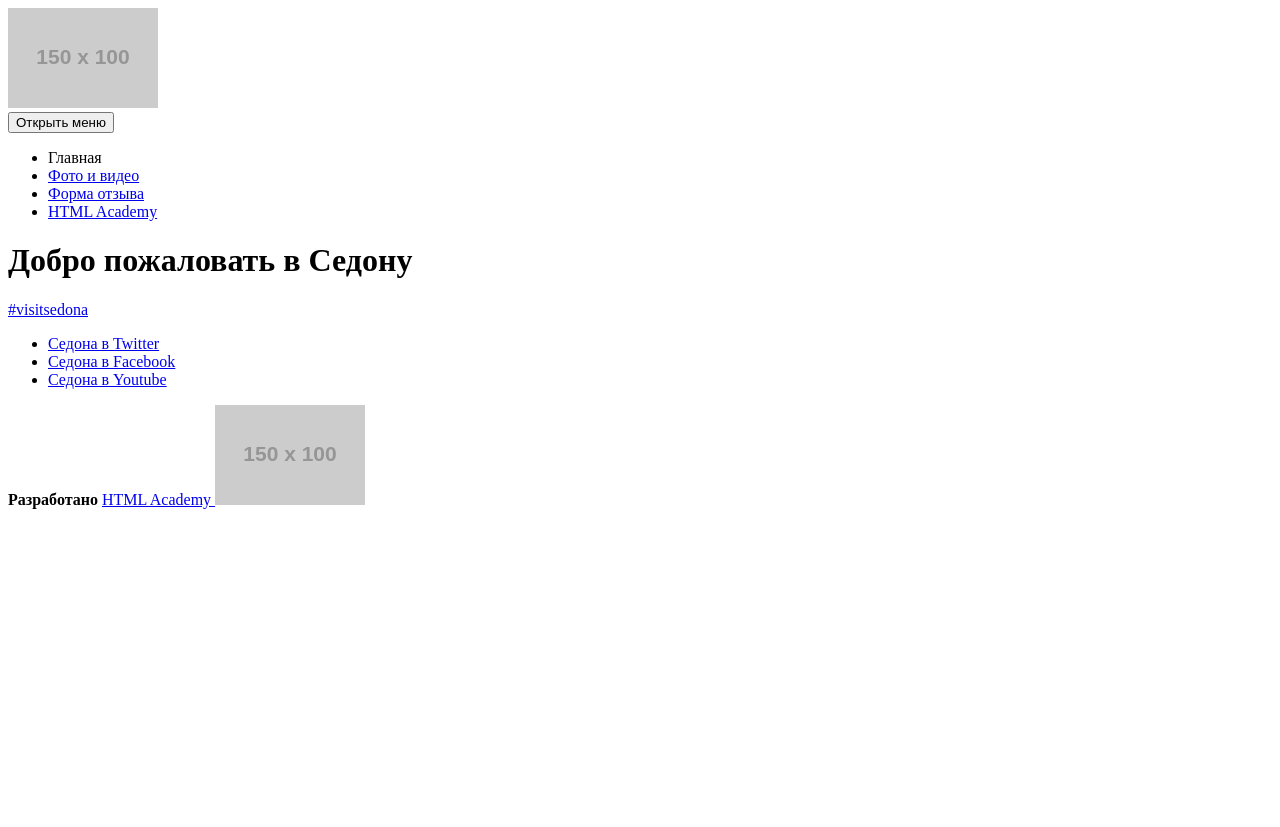
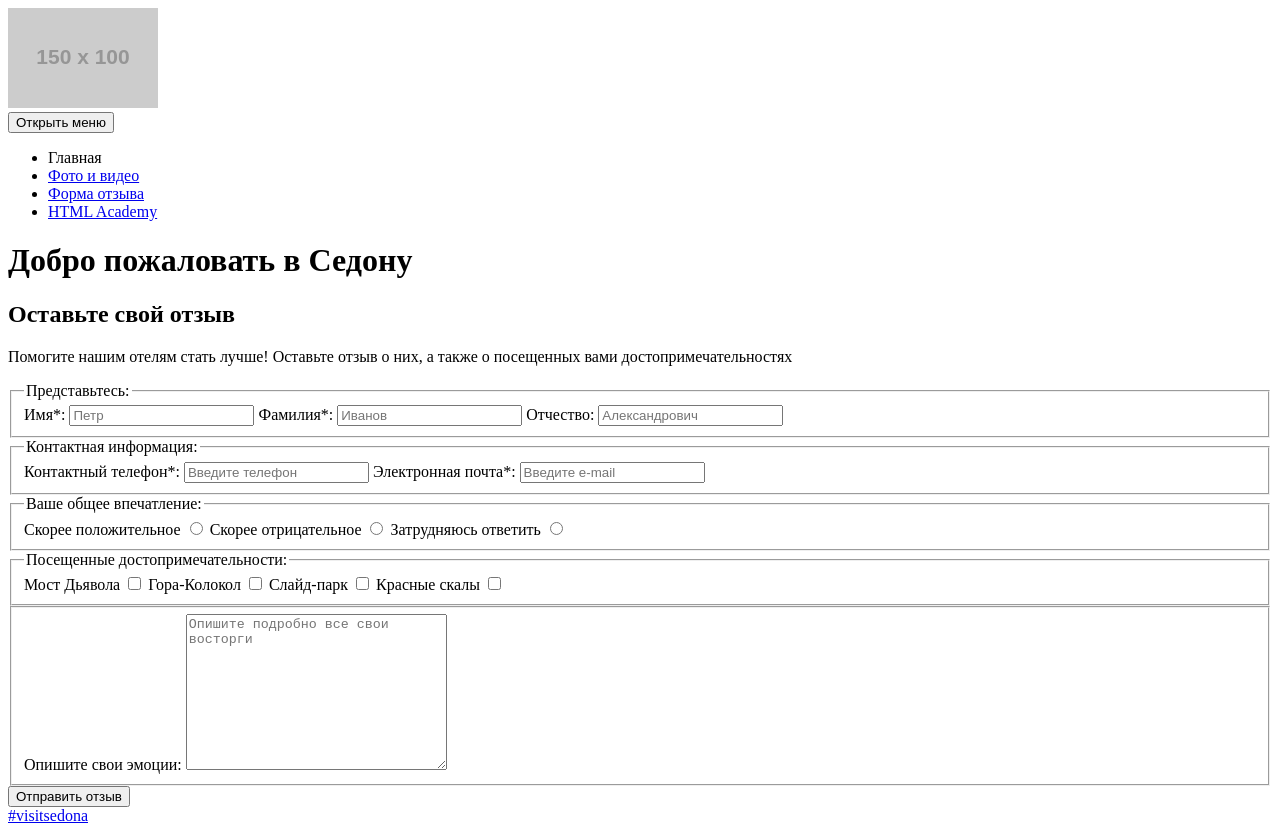
Before and after one commit to RomanBykov/427583-sedona-17, a plain HTML site: page source/form.html in a window 1280 px wide. Shown: the top 827 px of the page. Before the commit the page ends 800 px from the top, so only its background shows below. Drawn offline with Linux system fonts and the light colour scheme; placeholder pictures from the web are drawn by us.

Commit message:
module2-task2

```diff
--- a/source/form.html
+++ b/source/form.html
@@ -33,7 +33,53 @@
     </header>
     <main clas="page-main">
       <h1 class="visually-hidden">Добро пожаловать в Седону</h1>
-
+      <section class="intro">
+        <h2 class="intro__title title">Оставьте свой отзыв</h2>
+        <p class="intro__text">Помогите нашим отелям стать лучше! Оставьте отзыв о них, а также о посещенных вами достопримечательностях</p>
+      </section>
+      <form class="form" action="https://echo.htmlacademy.ru" method="post">
+        <fieldset class="form__fieldset">
+          <legend class="form__legend">Представьтесь:</legend>
+          <label class="form__label" for="user-name">Имя*:</label>
+          <input class="form__input" type="text" name="user-name" id="user-name" placeholder="Петр" required>
+          <label class="form__label" for="user-surname">Фамилия*:</label>
+          <input class="form__input" type="text" name="user-surname" id="user-surname" placeholder="Иванов" required>
+          <label class="form__label" for="user-patronymic">Отчество:</label>
+          <input class="form__input" type="text" name="user-patronymic" id="user-patronymic" placeholder="Александрович">
+        </fieldset>
+        <fieldset class="form__fieldset">
+          <legend class="form__legend">Контактная информация:</legend>
+          <label class="form__label" for="user-tel">Контактный телефон*:</label>
+          <input class="form__input" type="tel" name="user-tel" id="user-tel" placeholder="Введите телефон" required>
+          <label class="form__label" for="user-email">Электронная почта*:</label>
+          <input class="form__input" type="email" name="user-email" id="user-email" placeholder="Введите e-mail" required>
+        </fieldset>
+        <fieldset class="form__fieldset">
+          <legend class="form__legend">Ваше общее впечатление:</legend>
+          <label class="form__label" for="rating-good">Скорее положительное</label>
+          <input class="form__input" type="radio" name="rating" value="good" id="rating-good">
+          <label class="form__label" for="rating-bad">Скорее отрицательное</label>
+          <input class="form__input" type="radio" name="rating" value="bad" id="rating-bad">
+          <label class="form__label" for="rating-none">Затрудняюсь ответить</label>
+          <input class="form__input" type="radio" name="rating" value="none" id="rating-none">
+        </fieldset>
+        <fieldset class="form__fieldset">
+          <legend class="form__legend">Посещенные достопримечательности:</legend>
+          <label class="form__label" for="sight-devils-bridge">Мост Дьявола</label>
+          <input class="form__input" type="checkbox" name="sight" value="devils-bridge" id="sight-devils-bridge">
+          <label class="form__label" for="sight-mountain bell">Гора-Колокол</label>
+          <input class="form__input" type="checkbox" name="sight" value="mountain-bell" id="sight-mountain bell">
+          <label class="form__label" for="sight-slide-park">Слайд-парк</label>
+          <input class="form__input" type="checkbox" name="sight" value="slide-park" id="sight-slide-park">
+          <label class="form__label" for="sight-red-mountains">Красные скалы</label>
+          <input class="form__input" type="checkbox" name="sight" value="red-mountains" id="sight-red-mountains">
+        </fieldset>
+        <fieldset class="form__fieldset">
+          <label class="form__label" for="feedback">Опишите свои эмоции:</label>
+          <textarea class="form__feedback" name="feedback" id="feedback" cols="30" rows="10" placeholder="Опишите подробно все свои восторги"></textarea>
+        </fieldset>
+        <button class="form__submit-btn button" type="submit">Отправить отзыв</button>
+      </form>
     </main>
     <footer class="page-footer">
       <div class="page-footer__wrapper">
```
Also changed, not shown: source/index.html (+12 -0 lines), source/photos.html (+11 -0 lines).
